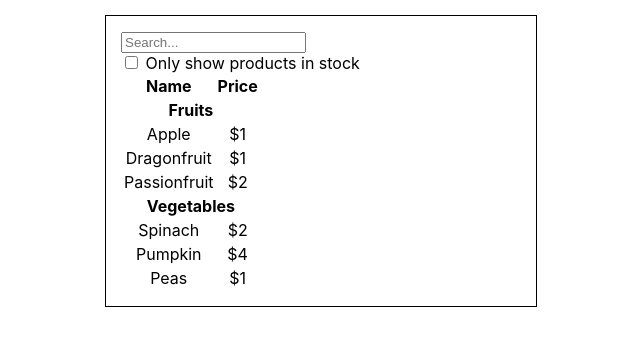
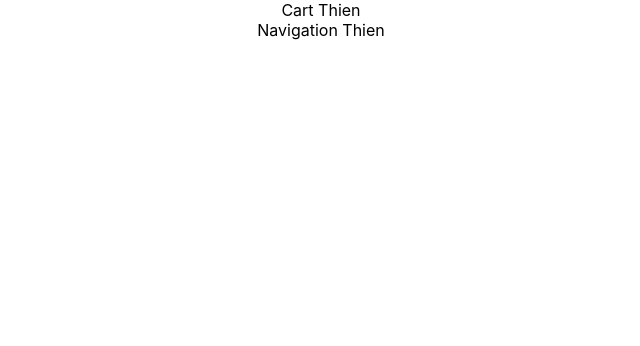
Before and after one commit to duythienitsl/react-amazing, a React (Create React App) app: page / in a window 1280 px wide. Shown: the top 346 px of the page, without its empty margins (319-959 px from the left). Built offline with nearby package versions, Linux system fonts and the light colour scheme.

Commit message:
custom componen

```diff
--- a/src/App.js
+++ b/src/App.js
@@ -1,9 +1,11 @@
 import './App.css';
-import FilterableProductTable from './ThinkingInReact/FilterableProductTable';
+import Cart from './Headers/Cart';
+import Navigation from './Headers/Navigation';
 function App() {
   return (
     <div className='App'>
-      <FilterableProductTable />
+      <Cart />
+      <Navigation />
     </div>
   );
 }
--- /dev/null
+++ b/src/Headers/Cart.jsx
@@ -0,0 +1,5 @@
+import useUser from '../useUser';
+export default function Cart() {
+  const { user } = useUser();
+  return <div>Cart {user?.name}</div>;
+}
--- /dev/null
+++ b/src/Headers/Navigation.jsx
@@ -0,0 +1,6 @@
+import useUser from '../useUser';
+
+export default function Navigation() {
+  const { user } = useUser();
+  return <div>Navigation {user?.name}</div>;
+}
--- /dev/null
+++ b/src/api.js
@@ -0,0 +1,13 @@
+export const getUser = () =>
+  new Promise((resolve) => {
+    setTimeout(() => {
+      resolve({
+        data: {
+          name: 'Thien',
+          age: 26,
+          address: 'HN'
+        },
+        status: 200
+      });
+    }, 1500);
+  });
--- /dev/null
+++ b/src/useUser.jsx
@@ -0,0 +1,12 @@
+import { useEffect, useState } from 'react';
+import { getUser } from './api';
+
+export default function useUser() {
+  const [user, setUser] = useState({});
+  useEffect(() => {
+    getUser().then((res) => {
+      setUser(res.data);
+    });
+  }, []);
+  return { user };
+}
```
Also changed, not shown: src/Batching/AutoBatching.jsx (added).
